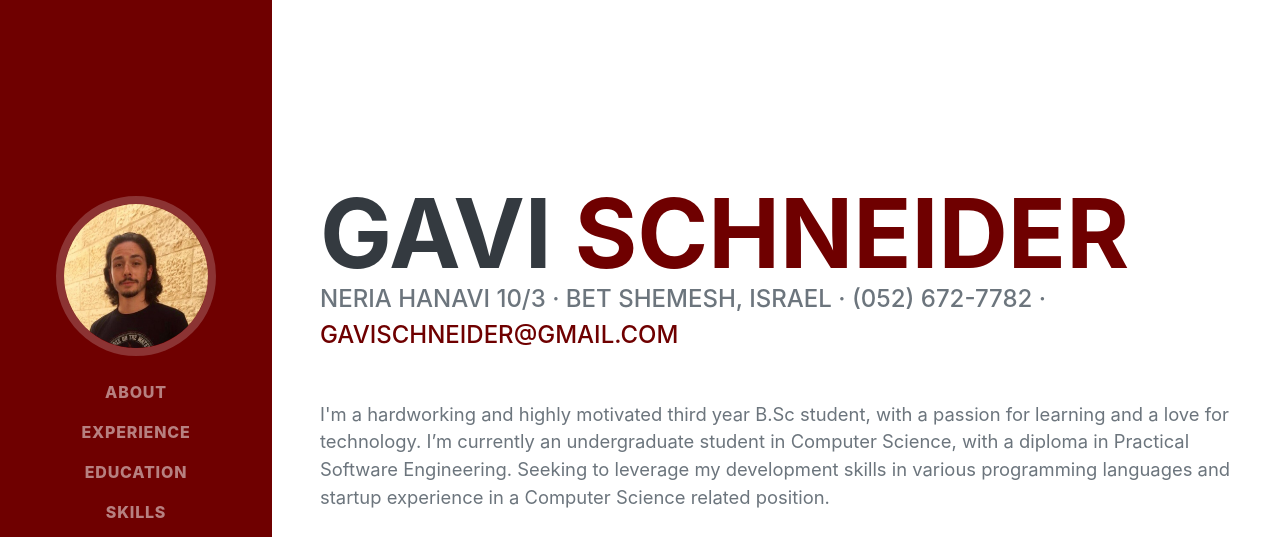
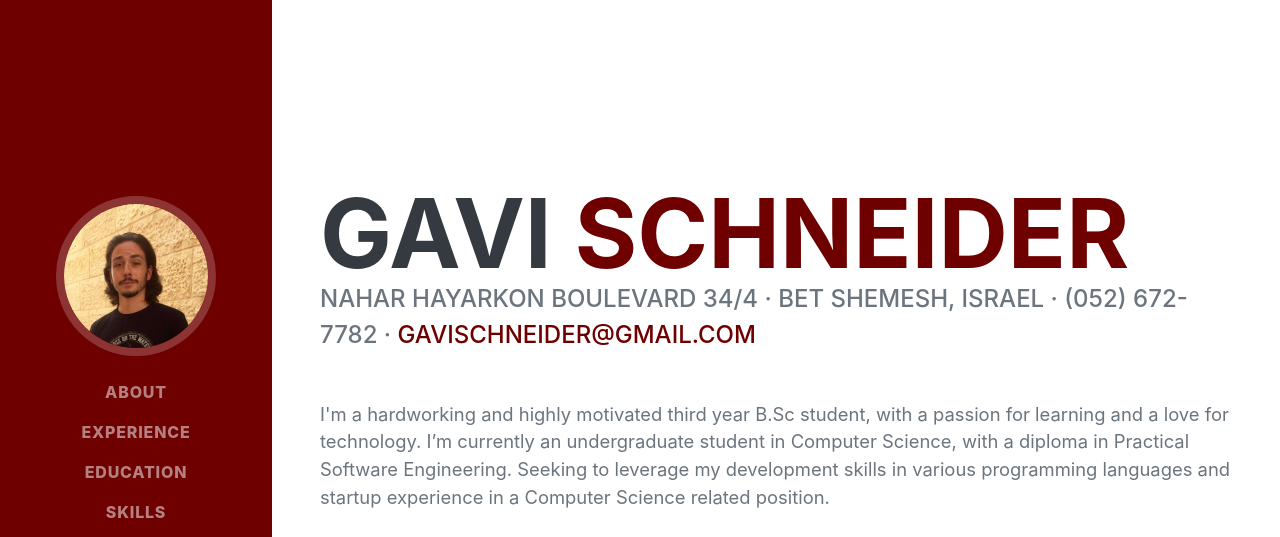
Before and after one commit to gavischneider/cv, a plain HTML site: page index.html in a window 1280 px wide. Shown: the top 537 px of the page. Drawn offline with nearby package versions, Linux system fonts and the light colour scheme; a web font is replaced by a local one.

Commit message:
Updated address.

```diff
--- a/index.html
+++ b/index.html
@@ -89,7 +89,7 @@
         <div class="resume-section-content">
           <h1 class="mb-0">Gavi <span class="text-primary">Schneider</span></h1>
           <div class="subheading mb-5">
-            Neria Hanavi 10/3 · Bet Shemesh, Israel · (052) 672-7782 ·
+            Nahar HaYarkon Boulevard 34/4 · Bet Shemesh, Israel · (052) 672-7782 ·
             <a href="mailto:gavischneider@gmail.com">gavischneider@gmail.com</a>
           </div>
           <p class="lead mb-5">
```
